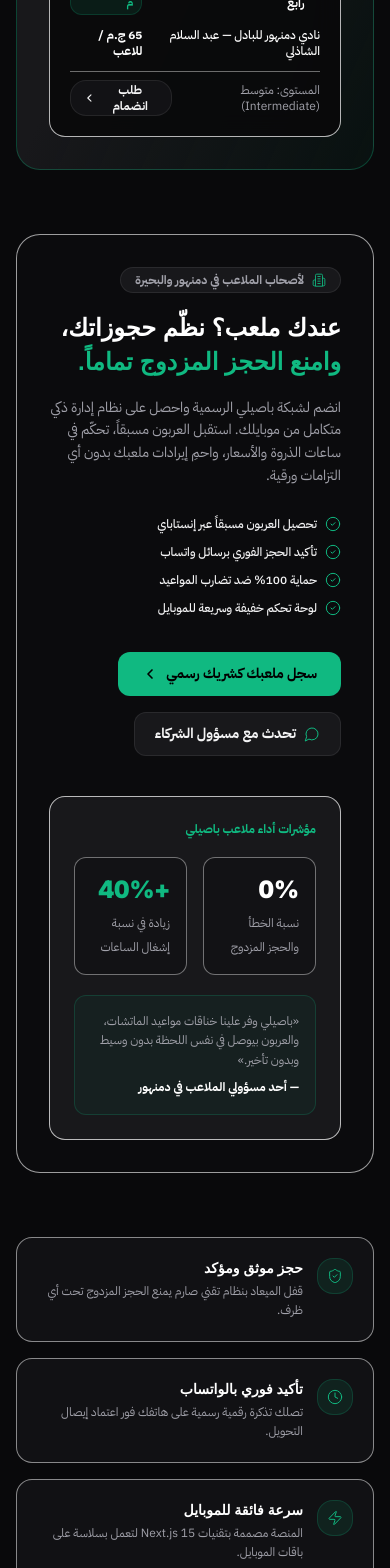
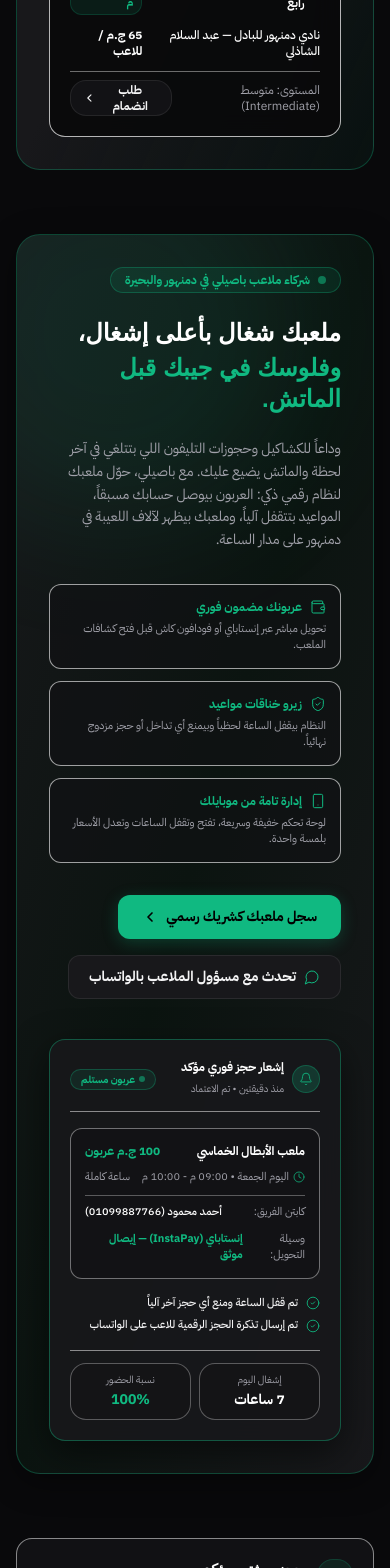
Before and after one commit to EL-3raby/passyli, a Next.js app: page / in a window 390 px wide. Shown: the part 4060-5628 px from the top of the page. Built offline with nearby package versions, Linux system fonts and the light colour scheme; a web font is replaced by a local one.

Commit message:
feat(landing): overhaul venue owners section into high-converting live mobile notification card

```diff
--- a/src/app/page.tsx
+++ b/src/app/page.tsx
@@ -13,6 +13,8 @@ import {
   Check,
   Building2,
   MessageCircle,
+  Wallet,
+  Bell,
 } from "lucide-react";
 
 export default function Home() {
@@ -503,52 +505,71 @@ export default function Home() {
         </div>
       </section>
 
-      {/* 5. Venue Owners & Partners Section */}
+      {/* 5. Venue Owners & Partners Section (High-Impact Edition) */}
       <section id="partner" className="container mx-auto max-w-7xl px-4 sm:px-6 lg:px-8">
-        <div className="rounded-3xl border border-border/60 bg-surface/30 p-8 sm:p-12 lg:p-16">
-          <div className="grid grid-cols-1 lg:grid-cols-12 gap-10 items-center">
+        <div className="relative overflow-hidden rounded-3xl border border-primary/30 bg-gradient-to-br from-card via-[#0b1410] to-card p-8 sm:p-12 lg:p-16 shadow-[0_8px_32px_rgba(0,0,0,0.4)]">
 
-            <div className="lg:col-span-7 flex flex-col gap-5">
-              <div className="inline-flex items-center gap-2 rounded-full border border-border bg-card px-3.5 py-1 text-xs font-bold text-muted-foreground w-fit">
-                <Building2 className="h-3.5 w-3.5 text-primary" strokeWidth={1.5} />
-                لأصحاب الملاعب في دمنهور والبحيرة
+          {/* Subtle Ambient Glow */}
+          <div className="absolute -top-24 -left-24 h-96 w-96 rounded-full bg-primary/10 blur-3xl pointer-events-none" />
+
+          <div className="grid grid-cols-1 lg:grid-cols-12 gap-10 lg:gap-12 items-center relative z-10">
+
+            {/* Right Column: Copy & Value Proposition */}
+            <div className="lg:col-span-7 flex flex-col gap-6">
+              <div className="inline-flex items-center gap-2 rounded-full border border-primary/30 bg-primary/10 px-3.5 py-1 text-xs font-bold text-primary w-fit">
+                <span className="h-2 w-2 rounded-full bg-primary animate-pulse" />
+                <span>شركاء ملاعب باصيلي في دمنهور والبحيرة</span>
               </div>
 
-              <h2 className="font-display text-2xl sm:text-4xl font-extrabold text-white leading-tight">
-                عندك ملعب؟ نظّم حجوزاتك،
-                <span className="block text-primary mt-1">
-                  وامنع الحجز المزدوج تماماً.
+              <h2 className="font-display text-2xl sm:text-4xl lg:text-5xl font-black text-white leading-[1.3] sm:leading-[1.25]">
+                ملعبك شغال بأعلى إشغال،
+                <span className="block text-primary mt-1 sm:mt-2">
+                  وفلوسك في جيبك قبل الماتش.
                 </span>
               </h2>
 
               <p className="text-muted-foreground text-sm sm:text-base leading-relaxed">
-                انضم لشبكة باصيلي الرسمية واحصل على نظام إدارة ذكي متكامل من موبايلك. استقبل العربون مسبقاً، تحكّم في ساعات الذروة والأسعار، واحمِ إيرادات ملعبك بدون أي التزامات ورقية.
+                وداعاً للكشاكيل وحجوزات التليفون اللي بتتلغي في آخر لحظة والماتش يضيع عليك. مع باصيلي، حوّل ملعبك لنظام رقمي ذكي: العربون بيوصل حسابك مسبقاً، المواعيد بتتقفل آلياً، وملعبك بيظهر لآلاف اللعيبة في دمنهور على مدار الساعة.
               </p>
 
-              {/* Benefits Checklist */}
-              <div className="grid grid-cols-1 sm:grid-cols-2 gap-3 pt-2">
-                <div className="flex items-center gap-2 text-xs text-foreground font-medium">
-                  <CheckCircle2 className="h-4 w-4 text-primary shrink-0" strokeWidth={1.5} />
-                  <span>تحصيل العربون مسبقاً عبر إنستاباي</span>
+              {/* 3 High-Impact Value Pillars */}
+              <div className="grid grid-cols-1 sm:grid-cols-3 gap-3 pt-2">
+                <div className="p-3.5 rounded-xl border border-border/60 bg-surface/60 flex flex-col gap-1.5">
+                  <div className="flex items-center gap-2 text-primary font-bold text-xs">
+                    <Wallet className="h-4 w-4" strokeWidth={1.5} />
+                    <span>عربونك مضمون فوري</span>
+                  </div>
+                  <p className="text-[11px] text-muted-foreground leading-normal">
+                    تحويل مباشر عبر إنستاباي أو فودافون كاش قبل فتح كشافات الملعب.
+                  </p>
                 </div>
-                <div className="flex items-center gap-2 text-xs text-foreground font-medium">
-                  <CheckCircle2 className="h-4 w-4 text-primary shrink-0" strokeWidth={1.5} />
-                  <span>تأكيد الحجز الفوري برسائل واتساب</span>
+
+                <div className="p-3.5 rounded-xl border border-border/60 bg-surface/60 flex flex-col gap-1.5">
+                  <div className="flex items-center gap-2 text-primary font-bold text-xs">
+                    <ShieldCheck className="h-4 w-4" strokeWidth={1.5} />
+                    <span>زيرو خناقات مواعيد</span>
+                  </div>
+                  <p className="text-[11px] text-muted-foreground leading-normal">
+                    النظام بيقفل الساعة لحظياً وبيمنع أي تداخل أو حجز مزدوج نهائياً.
+                  </p>
                 </div>
-                <div className="flex items-center gap-2 text-xs text-foreground font-medium">
-                  <CheckCircle2 className="h-4 w-4 text-primary shrink-0" strokeWidth={1.5} />
-                  <span>حماية 100% ضد تضارب المواعيد</span>
-                </div>
-                <div className="flex items-center gap-2 text-xs text-foreground font-medium">
-                  <CheckCircle2 className="h-4 w-4 text-primary shrink-0" strokeWidth={1.5} />
-                  <span>لوحة تحكم خفيفة وسريعة للموبايل</span>
+
+                <div className="p-3.5 rounded-xl border border-border/60 bg-surface/60 flex flex-col gap-1.5">
+                  <div className="flex items-center gap-2 text-primary font-bold text-xs">
+                    <Smartphone className="h-4 w-4" strokeWidth={1.5} />
+                    <span>إدارة تامة من موبايلك</span>
+                  </div>
+                  <p className="text-[11px] text-muted-foreground leading-normal">
+                    لوحة تحكم خفيفة وسريعة، تفتح وتقفل الساعات وتعدل الأسعار بلمسة واحدة.
+                  </p>
                 </div>
               </div>
 
-              <div className="flex flex-wrap items-center gap-4 pt-4">
+              {/* Action Buttons */}
+              <div className="flex flex-wrap items-center gap-4 pt-2">
                 <Link
                   href="#register-venue"
-                  className="inline-flex min-h-[44px] min-w-[44px] items-center justify-center gap-2 rounded-xl bg-primary px-6 text-sm font-extrabold text-black hover:bg-primary-hover active:scale-[0.98] transition-all"
+                  className="inline-flex min-h-[44px] min-w-[44px] items-center justify-center gap-2 rounded-xl bg-primary px-6 text-sm font-extrabold text-black hover:bg-primary-hover active:scale-[0.98] transition-all shadow-[0_4px_16px_rgba(16,185,129,0.25)]"
                 >
                   <span>سجل ملعبك كشريك رسمي</span>
                   <ChevronLeft className="h-4 w-4" strokeWidth={2.5} />
@@ -561,42 +582,84 @@ export default function Home() {
                   className="inline-flex min-h-[44px] items-center gap-2 rounded-xl border border-border bg-card px-5 text-sm font-bold text-foreground hover:bg-secondary transition-all"
                 >
                   <MessageCircle className="h-4 w-4 text-primary" strokeWidth={1.5} />
-                  <span>تحدث مع مسؤول الشركاء</span>
+                  <span>تحدث مع مسؤول الملاعب بالواتساب</span>
                 </a>
               </div>
             </div>
 
-            {/* Visual Highlights Box */}
-            <div className="lg:col-span-5 rounded-2xl border border-border/70 bg-card p-6 flex flex-col gap-5">
-              <span className="text-xs font-bold text-primary block">
-                مؤشرات أداء ملاعب باصيلي
-              </span>
+            {/* Left Column: Live Court Manager Mobile Notification Card (The Visual Hook) */}
+            <div className="lg:col-span-5 flex flex-col gap-4">
 
-              <div className="grid grid-cols-2 gap-4">
-                <div className="p-4 rounded-xl bg-surface border border-border/40">
-                  <span className="font-latin text-2xl font-black text-white tabular-nums block mb-1">
-                    0%
-                  </span>
-                  <span className="text-xs text-muted-foreground">
-                    نسبة الخطأ والحجز المزدوج
+              {/* Simulated Real-Time Booking Alert */}
+              <div className="rounded-2xl border border-primary/40 bg-card/95 backdrop-blur-xl p-5 shadow-[0_12px_36px_rgba(0,0,0,0.5)] flex flex-col gap-4">
+
+                {/* Alert Top Bar */}
+                <div className="flex items-center justify-between pb-3 border-b border-border/50">
+                  <div className="flex items-center gap-2">
+                    <div className="h-7 w-7 rounded-lg bg-primary/20 border border-primary/30 flex items-center justify-center text-primary">
+                      <Bell className="h-3.5 w-3.5" strokeWidth={1.5} />
+                    </div>
+                    <div>
+                      <span className="text-xs font-bold text-white block leading-tight">إشعار حجز فوري مؤكد</span>
+                      <span className="text-[10px] text-muted-foreground">منذ دقيقتين • تم الاعتماد</span>
+                    </div>
+                  </div>
+                  <span className="inline-flex items-center gap-1 rounded-full bg-primary/10 border border-primary/30 px-2.5 py-0.5 text-[10px] font-extrabold text-primary">
+                    <span className="h-1.5 w-1.5 rounded-full bg-primary animate-pulse" />
+                    عربون مستلم
                   </span>
                 </div>
 
-                <div className="p-4 rounded-xl bg-surface border border-border/40">
-                  <span className="font-latin text-2xl font-black text-primary tabular-nums block mb-1">
-                    +40%
-                  </span>
-                  <span className="text-xs text-muted-foreground">
-                    زيادة في نسبة إشغال الساعات
-                  </span>
+                {/* Match & Booking Specs */}
+                <div className="rounded-xl bg-surface/80 border border-border/40 p-3.5 flex flex-col gap-2.5">
+                  <div className="flex items-center justify-between">
+                    <span className="text-xs font-bold text-white">ملعب الأبطال الخماسي</span>
+                    <span className="text-xs font-extrabold text-primary tabular-nums">100 ج.م عربون</span>
+                  </div>
+
+                  <div className="flex items-center justify-between text-[11px] text-muted-foreground">
+                    <span className="flex items-center gap-1">
+                      <Clock className="h-3 w-3 text-primary" strokeWidth={1.5} />
+                      اليوم الجمعة • 09:00 م - 10:00 م
+                    </span>
+                    <span className="tabular-nums">ساعة كاملة</span>
+                  </div>
+
+                  <div className="flex items-center justify-between text-[11px] pt-2 border-t border-border/30">
+                    <span className="text-muted-foreground">كابتن الفريق:</span>
+                    <span className="text-white font-medium">أحمد محمود (01099887766)</span>
+                  </div>
+
+                  <div className="flex items-center justify-between text-[11px]">
+                    <span className="text-muted-foreground">وسيلة التحويل:</span>
+                    <span className="text-primary font-bold">إنستاباي (InstaPay) — إيصال موثق</span>
+                  </div>
                 </div>
-              </div>
 
-              <div className="p-4 rounded-xl border border-primary/20 bg-primary/5 text-xs text-muted-foreground leading-relaxed">
-                «باصيلي وفر علينا خناقات مواعيد الماتشات، والعربون بيوصل في نفس اللحظة بدون وسيط وبدون تأخير.»
-                <span className="block text-white font-bold mt-2">
-                  — أحد مسؤولي الملاعب في دمنهور
-                </span>
+                {/* Automation Status Pills */}
+                <div className="space-y-1.5 text-[11px]">
+                  <div className="flex items-center gap-2 text-foreground font-medium">
+                    <CheckCircle2 className="h-3.5 w-3.5 text-primary shrink-0" strokeWidth={1.5} />
+                    <span>تم قفل الساعة ومنع أي حجز آخر آلياً</span>
+                  </div>
+                  <div className="flex items-center gap-2 text-foreground font-medium">
+                    <CheckCircle2 className="h-3.5 w-3.5 text-primary shrink-0" strokeWidth={1.5} />
+                    <span>تم إرسال تذكرة الحجز الرقمية للاعب على الواتساب</span>
+                  </div>
+                </div>
+
+                {/* Mini Stats Bar */}
+                <div className="pt-3 border-t border-border/50 grid grid-cols-2 gap-2 text-center">
+                  <div className="p-2 rounded-lg bg-surface/50 border border-border/30">
+                    <span className="text-[10px] text-muted-foreground block">إشغال اليوم</span>
+                    <span className="text-sm font-black text-white tabular-nums">7 ساعات</span>
+                  </div>
+                  <div className="p-2 rounded-lg bg-surface/50 border border-border/30">
+                    <span className="text-[10px] text-muted-foreground block">نسبة الحضور</span>
+                    <span className="text-sm font-black text-primary tabular-nums">100%</span>
+                  </div>
+                </div>
+
               </div>
             </div>
 
```
